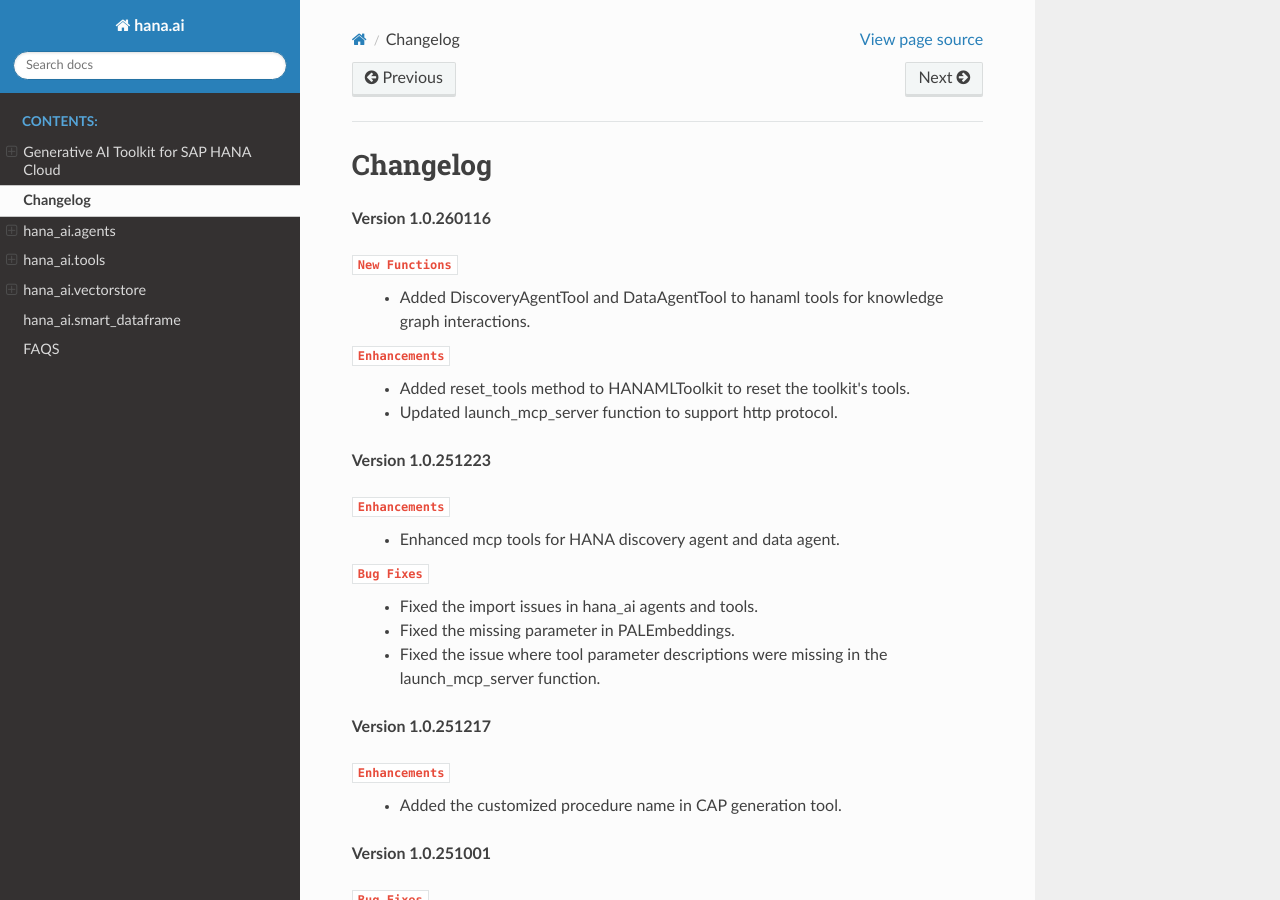
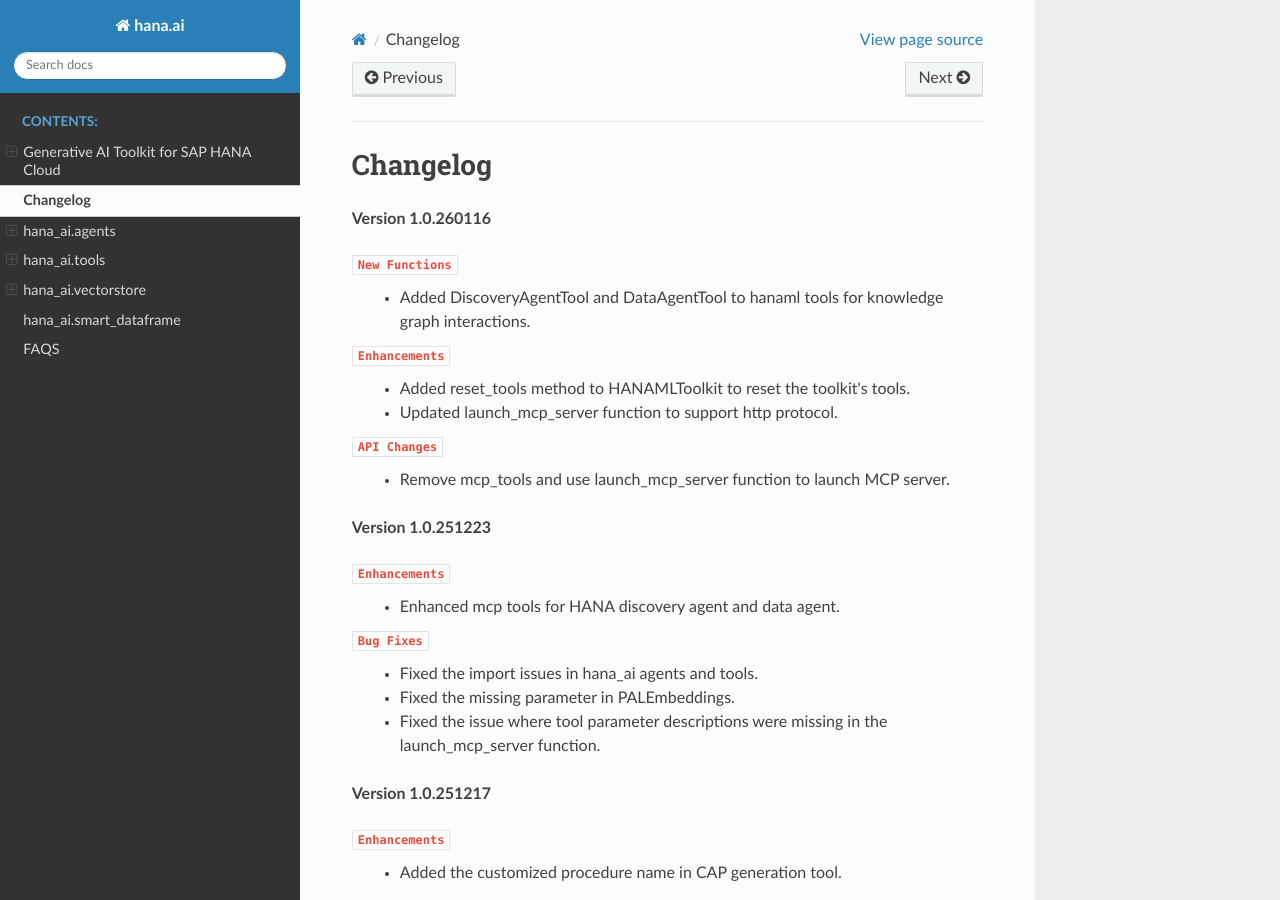
Before and after one commit to SAP/generative-ai-toolkit-for-sap-hana-cloud, a Sphinx documentation site: the page built from doc/changlog.rst, in a window 1280 px wide and 900 px high. Built offline with Sphinx 7.4.7 and the Read the Docs theme 3.1.0, drawn with Linux system fonts in a browser that asks for light colours.

Commit message:
update changelog

```diff
--- a/doc/changlog.rst
+++ b/doc/changlog.rst
@@ -9,6 +9,9 @@ Changelog
 ``Enhancements``
     - Added reset_tools method to HANAMLToolkit to reset the toolkit's tools.
     - Updated launch_mcp_server function to support http protocol.
+
+``API Changes``
+    - Remove mcp_tools and use launch_mcp_server function to launch MCP server.
 
 **Version 1.0.251223**
 
```
